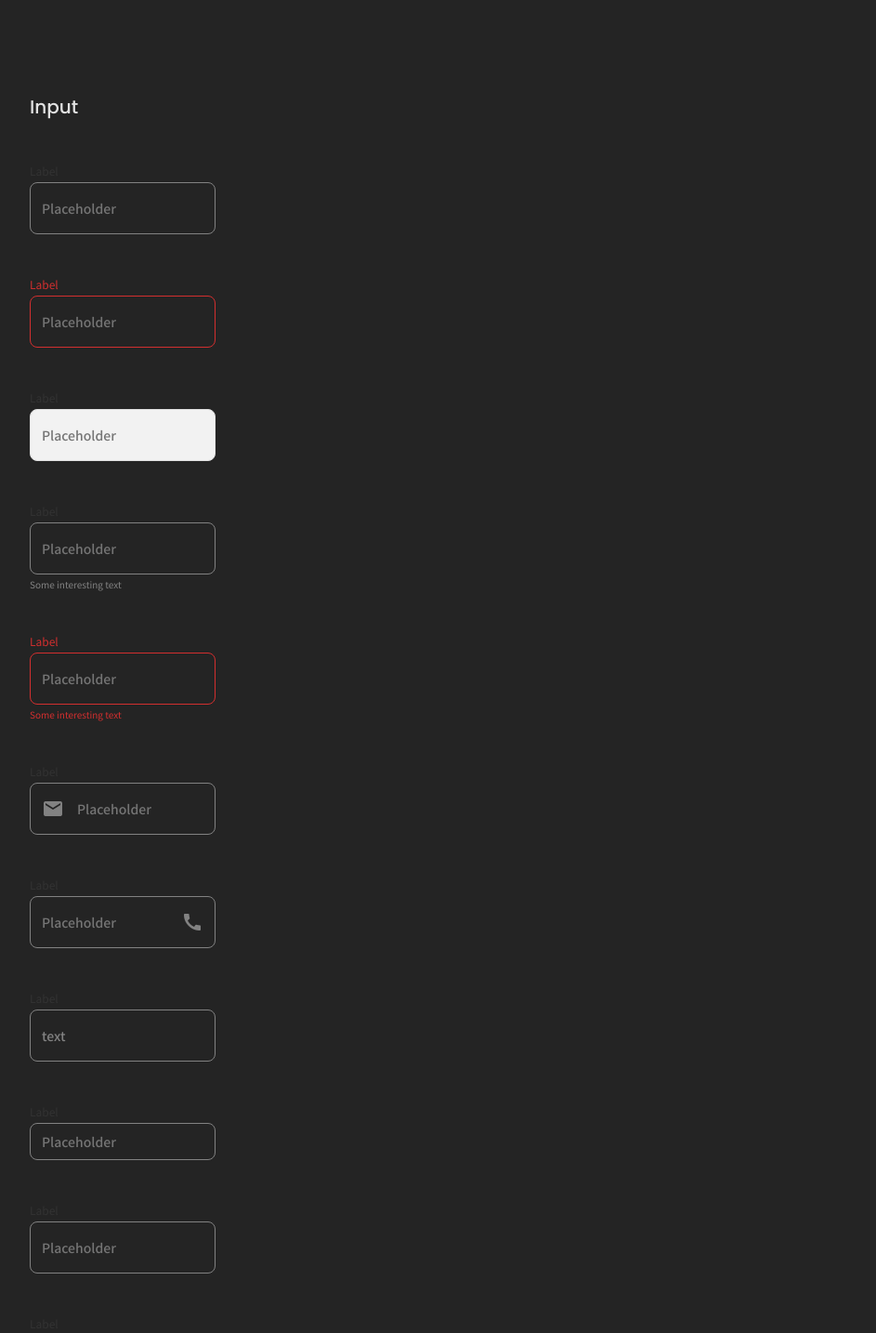
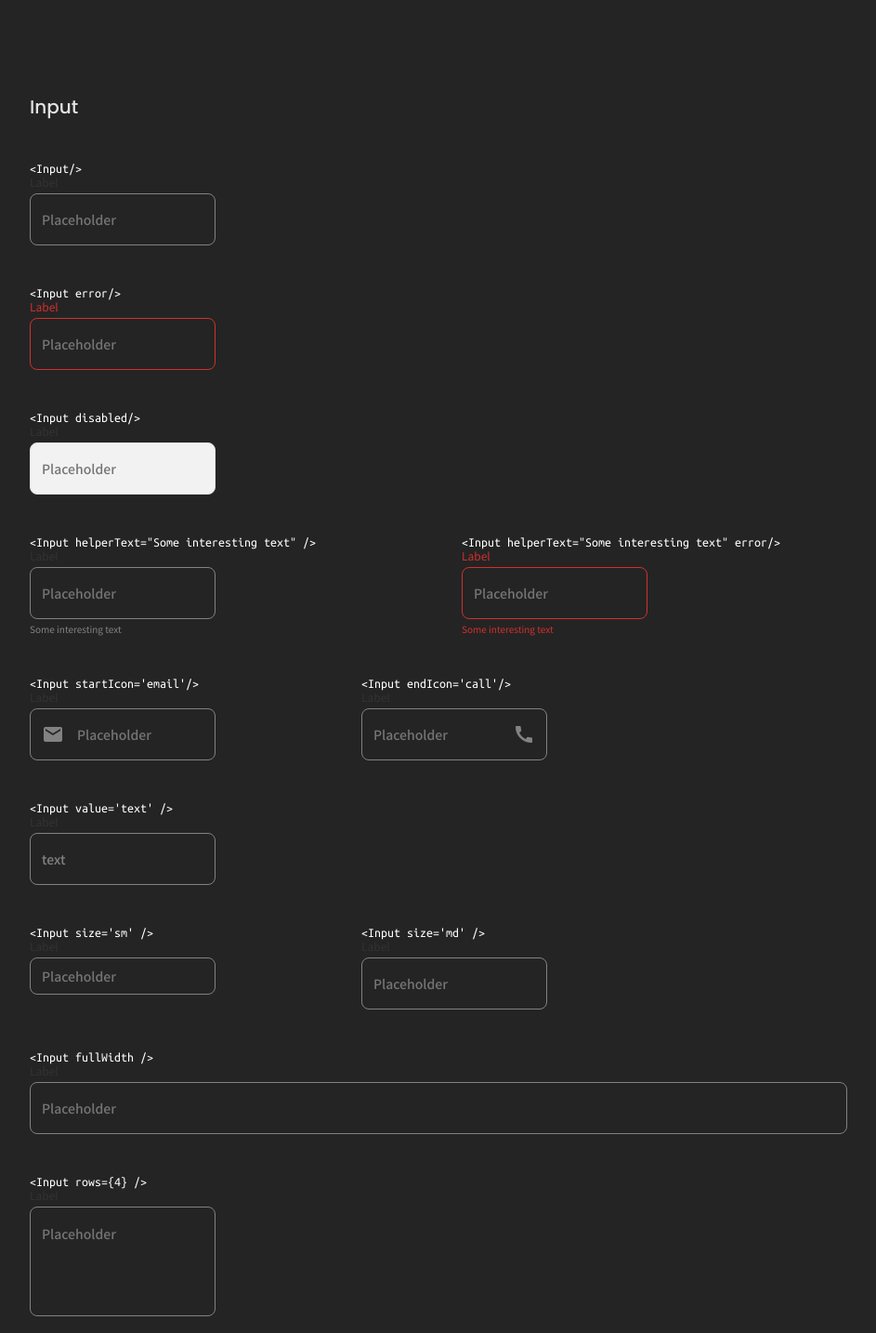
Before and after one commit to Adrian-Oliveira/-devChallenges__buttonComponent-Adrian-Oliveira-devChallenges__inputComponent, a React (Vite) app: page / in a window 1280 px wide. Shown: the top 1434 px of the page at 93% size, without its empty margins (168-1111 px from the left). Built offline with nearby package versions, Linux system fonts and the light colour scheme.

Commit message:
Layout finished

```diff
--- a/src/App.scss
+++ b/src/App.scss
@@ -12,3 +12,19 @@
   flex-direction: column;
   gap: 4.5rem;
 }
+
+.row{
+  display: flex;
+  flex-wrap: wrap;
+  gap: 15.7rem;
+  width: 100%;
+  justify-content: start;
+
+
+  .element>p{
+
+    font: normal 400 1.4rem/1.2rem 'Ubuntu Mono';
+
+    color: white
+  }
+}
--- a/src/App.tsx
+++ b/src/App.tsx
@@ -9,19 +9,92 @@ function App() {
     <div className="App">
       <h1>Input</h1>
 
+      <div className='row'>
+        <div className="element">
+          <p>{'<Input/>'}</p>
+          <Input/>
+        </div>
+      </div>
 
-      <Input/>
+      <div className='row'>
+        <div className="element">
+          <p>{'<Input error/>'}</p>
           <Input error/>
+        </div>
+      </div>
+
+
+      <div className='row'>
+        <div className="element">
+          <p>{'<Input disabled/>'}</p>
           <Input disabled/>
+        </div>
+      </div>
+
+
+      <div className='row'>
+        <div className="element">
+          <p>{'<Input helperText="Some interesting text" />'}</p>
           <Input helperText="Some interesting text" />
+        </div>
+
+        <div className="element">
+          <p>{'<Input helperText="Some interesting text" error/>'}</p>
           <Input helperText="Some interesting text" error/>
+        </div>
+      </div>
+
+
+      <div className='row'>
+        <div className="element">
+          <p>{"<Input startIcon='email'/> "}</p>
           <Input startIcon='email'/>
+        </div>
+
+        <div className="element">
+          <p>{"<Input endIcon='call'/> "}</p>
           <Input endIcon='call'/>
+        </div>
+      </div>
+
+
+      <div className='row'>
+        <div className="element">
+          <p>{"<Input value='text' />"}</p>
           <Input value='text' />
+        </div>
+      </div>
+
+
+      <div className='row'>
+        <div className="element">
+          <p>{"<Input size='sm' />"}</p>
           <Input size='sm' />
+        </div>
+
+        <div className="element">
+          <p>{"<Input size='md' />"}</p>
           <Input size='md' />
+        </div>
+      </div>
+
+      <div className='row'>
+        <div className="element" style={{width:"100%"}}>
+          <p>{"<Input fullWidth />"}</p>
           <Input fullWidth />
+        </div>
+      </div>
+
+
+      <div className='row'>
+        <div className="element">
+          <p>{"<Input rows={4} />"}</p>
           <Input rows={4} />
+        </div>
+      </div>
+
+
+
 
     </div>
   )
```
Lines whose indentation alone changed are shown as unchanged.
